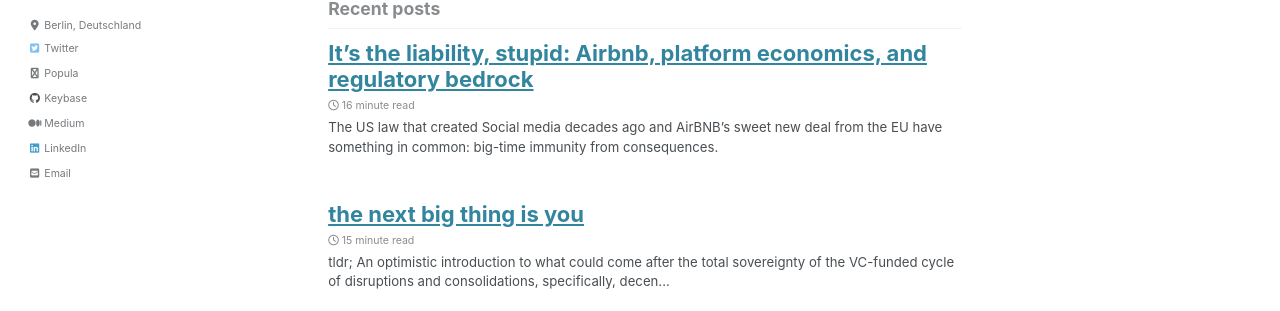
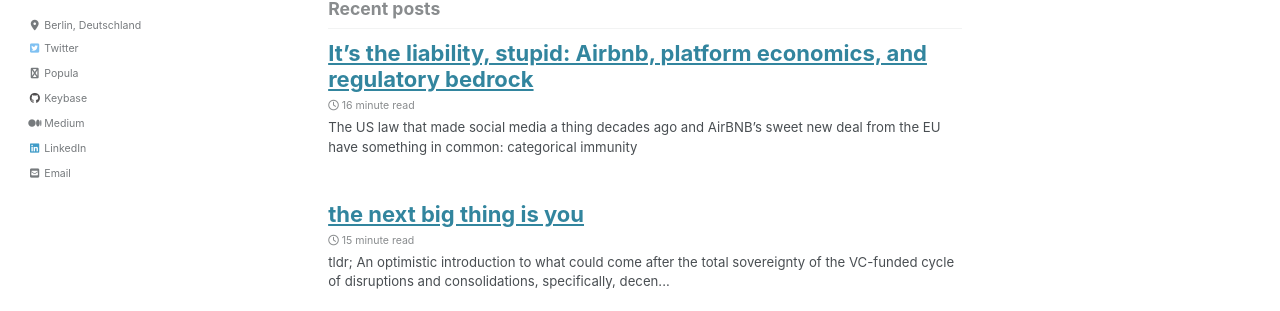
Before and after one commit to bumblefudge/bumblefudge.github.io, a Jekyll site: the page built from index.html, in a window 1280 px wide and 900 px high. Shown: the part 271-582 px from the top of the window. Built offline with Jekyll 4.4.1, drawn with Linux system fonts in a browser that asks for light colours; cached includes are drawn as plain includes; nearby versions of some CDN libraries; the list of posts is cut into pages by our own code.

Commit message:
Update 2019-06-29-Its-the-liability,-stupid--Airbnb,-platform-economics,-and-regulatory-bedrock.md

```diff
--- a/_posts/2019-06-29-Its-the-liability,-stupid--Airbnb,-platform-economics,-and-regulatory-bedrock.md
+++ b/_posts/2019-06-29-Its-the-liability,-stupid--Airbnb,-platform-economics,-and-regulatory-bedrock.md
@@ -10,9 +10,10 @@ read_time: true
 comments: true
 share: true
 related: true
-description: "The US law that made social media a thing decades ago and AirBNB's sweet new deal from the EU have something in common: categorical immunity"
+description: >
+  The US law that made social media a thing decades ago and AirBNB's sweet new deal from the EU have something in common: categorical immunity
 excerpt: >
-  The US law that created Social media decades ago and AirBNB's sweet new deal from the EU have something in common: big-time immunity from consequences.
+  The US law that made social media a thing decades ago and AirBNB's sweet new deal from the EU have something in common: categorical immunity
 ---
 
 
```
